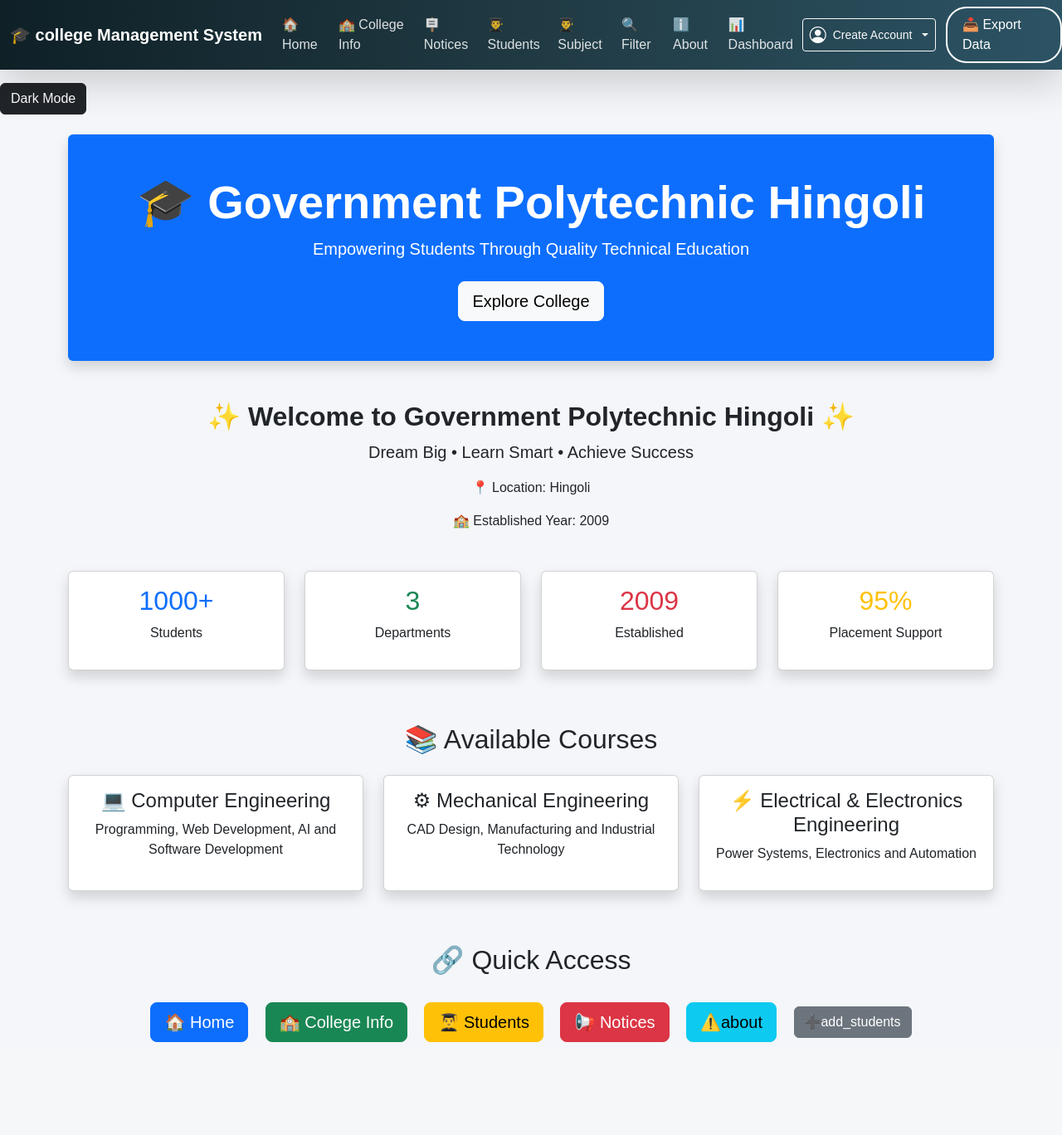
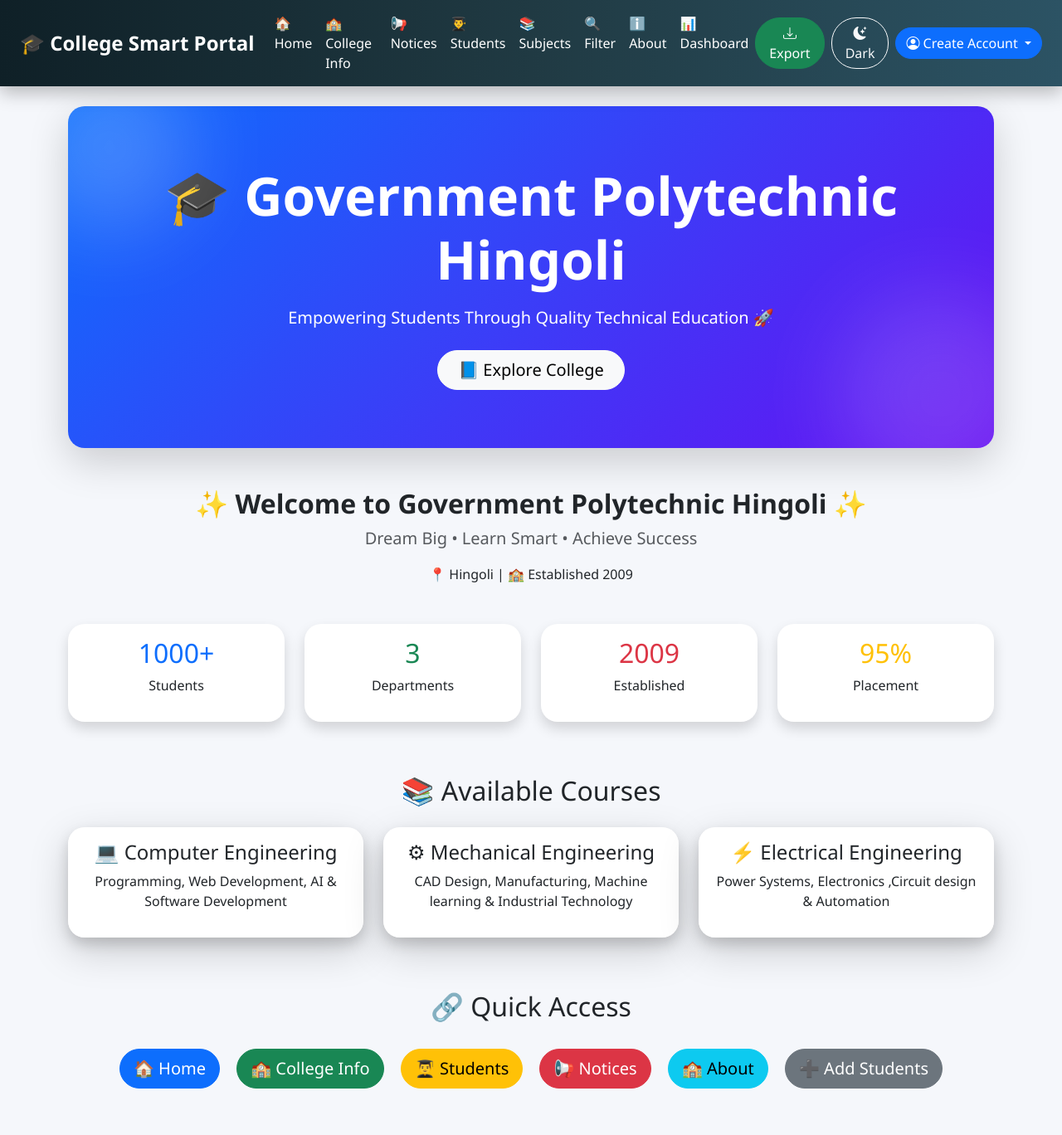
Before and after one commit to mohinighuge49-design/python-training, a Flask app: page / in a window 1280 px wide. Shown: the whole page at 83% size. Before the commit the page ends 1256 px from the top, so only its background shows below. Run offline with Flask 3, Linux system fonts and the light colour scheme.

Commit message:
enhance UI components across templates

```diff
--- a/app.py
+++ b/app.py
@@ -332,7 +332,7 @@ def register():
     if request.method == 'POST':
 
         username = request.form['username']
-        Email = request.form['Email']
+        email = request.form['email']
         password = request.form['password']
 
         hashed = generate_password_hash(password)
@@ -342,10 +342,10 @@ def register():
         conn.execute(
             '''
             INSERT INTO users
-            (username,Email,password,role)
+            (username,email,password,role)
             VALUES (?,?,?,?)
             ''',
-            (username,Email,hashed,'student')
+            (username,email,hashed,'student')
         )
 
         conn.commit()
@@ -371,7 +371,7 @@ def login():
 
         if user and check_password_hash(user['password'], password):
             session['username'] = username
-            session['Email'] = user['Email']
+            session['email'] = user['email']
             session['role'] = user['role']
             flash(f'Welcome {username}!', 'success')
             return redirect(url_for('home'))
--- a/templates/base.html
+++ b/templates/base.html
@@ -6,109 +6,113 @@
 
 <title>🎓 College Smart Portal</title>
 
-    <!-- Bootstrap CSS -->
 <link href="https://cdn.jsdelivr.net/npm/bootstrap@5.3.0/dist/css/bootstrap.min.css" rel="stylesheet">
-
 <link rel="stylesheet" href="https://cdn.jsdelivr.net/npm/bootstrap-icons@1.11.3/font/bootstrap-icons.min.css">
 
-    <!-- Custom CSS -->
 <style>
+
 body{
-            font-family: Arial, sans-serif;
-            background: #f4f6f9;
-        }
-
-        /* Navbar Links */
-        .nav-link.custom-link{
-            color: rgba(255,255,255,0.85) !important;
-            padding: 6px 12px;
-            border-radius: 8px;
-            transition: 0.3s;
-        }
-
-        .nav-link.custom-link:hover{
-            background: rgba(255,255,255,0.15);
-            color: #fff !important;
-            transform: translateY(-2px);
-        }
-
-        .nav-link.custom-link.active{
-            background: #ffc107;
-            color: #000 !important;
-            font-weight: 600;
+    font-family:'Segoe UI',sans-serif;
+    background:#f5f7fb;
+    transition:.4s;
 }
 
 .dark-mode{
     background:#121212;
-            color:white;
+    color:#fff;
 }
 
-        .dark-mode .card{
+.dark-mode .card,
+.dark-mode .table,
+.dark-mode .dropdown-menu{
     background:#1e1e1e;
-            color:white;
+    color:#fff;
 }
 
-        .dark-mode table{
-            color:white;
+.dark-mode .navbar{
+    background:#111!important;
+}
+
+.navbar{
+    backdrop-filter:blur(12px);
+    background:linear-gradient(90deg,#0f2027,#203a43,#2c5364)!important;
+    box-shadow:0 8px 20px rgba(0,0,0,.25);
+}
+
+.navbar-brand{
+    font-size:24px;
+    font-weight:700;
+}
+
+.nav-link.custom-link{
+    color:#fff!important;
+    border-radius:12px;
+    padding:8px 14px;
+    transition:.3s;
+}
+
+.nav-link.custom-link:hover{
+    background:rgba(255,255,255,.15);
+    transform:translateY(-2px);
+}
+
+.btn{
+    border-radius:30px;
+    transition:.3s;
+}
+
+.btn:hover{
+    transform:translateY(-2px);
+    box-shadow:0 10px 20px rgba(0,0,0,.2);
+}
+
+.dropdown-menu{
+    border:none;
+    border-radius:18px;
+    box-shadow:0 12px 30px rgba(0,0,0,.2);
 }
 
 .card{
-    animation: fadeIn 0.8s ease;
+    border:none;
+    border-radius:20px;
+    animation:fade .7s;
 }
 
-      .export-btn{
-    background: transparent;
-    color: white;
-    border: 2px solid white;
-    padding: 8px 18px;
-    border-radius: 25px;
-    text-decoration: none;
-    transition: 0.3s;
+@keyframes fade{
+from{opacity:0;transform:translateY(15px);}
+to{opacity:1;transform:translateY(0);}
 }
 
-.export-btn:hover{
-    background: white;
-    color: black;
-}
 </style>
-
 
 </head>
 
 <body>
 
-<!-- NAVBAR START -->
-
-<nav class="navbar navbar-expand-lg navbar-dark shadow-lg"
-     style="background: linear-gradient(90deg,#0f2027,#203a43,#2c5364);">
-
-    <div class="container">
+    <!-- PREMIUM NAVBAR -->
+<nav class="navbar navbar-expand-lg navbar-dark sticky-top">
+    <div class="container-fluid px-4">
 
         <!-- Logo -->
         <a class="navbar-brand fw-bold" href="/">
-             🎓 college Management System
+            🎓 College Smart Portal
         </a>
 
-
-        <!-- Hamburger Button -->
-        <button class="navbar-toggler" type="button"
+        <!-- Mobile Toggle -->
+        <button class="navbar-toggler"
+                type="button"
                 data-bs-toggle="collapse"
-                data-bs-target="#navbarNav"
-                aria-controls="navbarNav"
-                aria-expanded="false"
-                aria-label="Toggle navigation">
-
+                data-bs-target="#navbarNav">
             <span class="navbar-toggler-icon"></span>
         </button>
 
-        <!-- COLLAPSIBLE MENU -->
         <div class="collapse navbar-collapse" id="navbarNav">
 
-            <!-- LINKS -->
-            <ul class="navbar-nav me-auto">
+            <!-- Left Menu -->
+            <ul class="navbar-nav mx-auto">
 
                 <li class="nav-item">
-                    <a class="nav-link custom-link " href="/">🏠 Home</a>
+                    <a class="nav-link custom-link" href="/">🏠 Home</a>
                 </li>
 
                 <li class="nav-item">
@@ -116,7 +120,7 @@
                 </li>
 
                 <li class="nav-item">
-                    <a class="nav-link custom-link" href="/notices">🪧 Notices</a>
+                    <a class="nav-link custom-link" href="/notices">📢 Notices</a>
                 </li>
 
                 <li class="nav-item">
@@ -124,12 +128,14 @@
                 </li>
 
                 <li class="nav-item">
-                    <a class="nav-link custom-link" href="/subjects">👨‍🎓 Subject</a>
+                    <a class="nav-link custom-link" href="/subjects">📚 Subjects</a>
                 </li>
 
                 {% if session.get('role') == 'admin' %}
                 <li class="nav-item">
-                    <a class="nav-link custom-link" href="/add_students">➕ Add Student</a>
+                    <a class="nav-link custom-link" href="/add_students">
+                        ➕ Add Student
+                    </a>
                 </li>
                 {% endif %}
 
@@ -147,86 +153,65 @@
 
             </ul>
 
+            <!-- Right Side Buttons -->
+            <div class="d-flex align-items-center gap-2">
 
+                <!-- Export -->
+                <a href="/export" class="btn btn-success px-3">
+                    <i class="bi bi-download"></i> Export
+                </a>
+
+                <!-- Dark Mode -->
+                <button onclick="toggleTheme()"
+                        class="btn btn-outline-light px-3">
+                    <i class="bi bi-moon-stars-fill"></i> Dark
+                </button>
+
+                <!-- Profile -->
                 <div class="dropdown">
-
-            <a class="btn btn-outline-light btn-sm dropdown-toggle d-flex align-items-center gap-2"
+                    <a class="btn btn-primary dropdown-toggle"
                        href="#"
                        data-bs-toggle="dropdown">
 
-               <i class="bi bi-person-circle fs-5"></i>
+                        <i class="bi bi-person-circle"></i>
+
                         {{ session['username'] if session.get('username') else 'Create Account' }}
+
                     </a>
 
                     <ul class="dropdown-menu dropdown-menu-end">
 
                         {% if session.get('username') %}
 
-                    <li>
-                        <a class="dropdown-item" href="/profile">
-                            <i class="bi bi-person"></i> Profile
-                        </a>
-                    </li>
-
-                     <div class="text-center my-1">
-                        <hr style="margin: 5px 0;">
-                    </div>
-
-                    <li>
-                        <a class="dropdown-item" href="/settings">
-                            <i class="bi bi-gear"></i> Settings
-                        </a>
-                    </li>
-
+                        <li><a class="dropdown-item" href="/profile">👤 Profile</a></li>
+                        <li><a class="dropdown-item" href="/settings">⚙️ Settings</a></li>
                         <li><hr class="dropdown-divider"></li>
-
-                    <li>
-                        <a class="dropdown-item text-danger" href="/logout">
-                            <i class="bi bi-box-arrow-right"></i> Logout
-                        </a>
-                    </li>
+                        <li><a class="dropdown-item text-danger" href="/logout">🚪 Logout</a></li>
 
                         {% else %}
 
-                    <li>
-                        <a class="dropdown-item" href="/login">
-                            <i class="bi bi-box-arrow-in-right"></i>  Login
-                        </a>
-                    </li>
-
-                    <div class="text-center my-1">
-                        <hr style="margin: 5px 0;">
-                    </div>
-
-                    <li>
-                        <a class="dropdown-item" href="/register">
-                         <i class="bi bi-person-plus-fill"></i>  Register
-                        </a>
-                    </li>
+                        <li><a class="dropdown-item" href="/login">🔑 Login</a></li>
+                        <li><a class="dropdown-item" href="/register">📝 Register</a></li>
 
                         {% endif %}
 
                     </ul>
                 </div>
+
+            </div>
+
         </div>
     </div>
+</nav>
 
-
-  <a href="/export" class="export-btn">
-    📥 Export Data
-</a>
-
-</nav>
-<!-- NAVBAR END -->
-
-<!-- FLASH MESSAGES -->
+<!-- Flash Messages -->
 <div class="container mt-3">
 
     {% with messages = get_flashed_messages(with_categories=true) %}
         {% if messages %}
             {% for category, message in messages %}
 
-                <div class="alert alert-{{ category }} alert-dismissible fade show">
+            <div class="alert alert-{{ category }} alert-dismissible fade show shadow-sm rounded-3">
                 {{ message }}
                 <button type="button" class="btn-close" data-bs-dismiss="alert"></button>
             </div>
@@ -237,38 +222,43 @@
 
 </div>
 
-<button onclick="toggleTheme()" class="btn btn-dark">
-    Dark Mode
-</button>
-
-<script>
-function toggleTheme() {
-    document.body.classList.toggle("dark-mode");
-
-    if(document.body.classList.contains("dark-mode")){
-        localStorage.setItem("theme","dark");
-    } else {
-        localStorage.setItem("theme","light");
-    }
-}
-
-if(localStorage.getItem("theme")=="dark"){
-    document.body.classList.add("dark-mode");
-}
-</script>
-
-<!-- PAGE CONTENT -->
-<div class="container mt-4">
-
+<!-- Page Content -->
+<div class="container mt-4 mb-5">
     {% block content %}
     {% endblock %}
-
 </div>
 
 <!-- Bootstrap JS -->
 <script src="https://cdn.jsdelivr.net/npm/bootstrap@5.3.0/dist/js/bootstrap.bundle.min.js"></script>
 
+<!-- Chart.js -->
 <script src="https://cdn.jsdelivr.net/npm/chart.js"></script>
+
+<!-- Dark Mode -->
+<script>
+
+function toggleTheme(){
+
+    document.body.classList.toggle("dark-mode");
+
+    localStorage.setItem(
+        "theme",
+        document.body.classList.contains("dark-mode")
+        ? "dark"
+        : "light"
+    );
+
+}
+
+window.onload=function(){
+
+    if(localStorage.getItem("theme")=="dark"){
+        document.body.classList.add("dark-mode");
+    }
+
+}
+
+</script>
 
 </body>
 </html>
--- a/templates/home.html
+++ b/templates/home.html
@@ -4,40 +4,79 @@
 
 {% block content %}
 
-<!-- Hero Section -->
-<div class="bg-primary text-white text-center p-5 rounded shadow">
-    <h1 class="display-4 fw-bold">
+<style>
+.hero-section {
+    background: linear-gradient(135deg, #0d6efd, #6610f2);
+    color: white;
+    text-align: center;
+    padding: 70px 20px;
+    border-radius: 20px;
+    position: relative;
+    overflow: hidden;
+}
+
+/* glow effect */
+.hero-section::before,
+.hero-section::after {
+    content: "";
+    position: absolute;
+    border-radius: 50%;
+    filter: blur(50px);
+}
+
+.hero-section::before {
+    width: 200px;
+    height: 200px;
+    background: rgba(255,255,255,0.2);
+    top: -50px;
+    left: -50px;
+}
+
+.hero-section::after {
+    width: 250px;
+    height: 250px;
+    background: rgba(255,255,255,0.15);
+    bottom: -60px;
+    right: -60px;
+}
+</style>
+
+
+<!-- HERO -->
+<div class="hero-section shadow-lg">
+
+    <h1 class="display-3 fw-bold mb-3">
         🎓 Government Polytechnic Hingoli
     </h1>
-    <p class="lead">
-        Empowering Students Through Quality Technical Education
+
+    <p class="lead mb-4">
+        Empowering Students Through Quality Technical Education 🚀
     </p>
-    <a href="/college_info" class="btn btn-light btn-lg mt-2">
-        Explore College
+
+    <a href="/college_info" class="btn btn-light btn-lg px-4">
+        📘 Explore College
     </a>
+
 </div>
 
-<!-- Welcome Section -->
-<div class="mt-5">
-    <h2 class="text-center fw-bold">
-        ✨ Welcome to Government Polytechnic Hingoli ✨
-    </h2>
 
-    <p class="text-center fs-5">
+<!-- WELCOME -->
+<div class="mt-5 text-center">
+    <h2 class="fw-bold">✨ Welcome to Government Polytechnic Hingoli ✨</h2>
+
+    <p class="fs-5 text-muted">
         Dream Big • Learn Smart • Achieve Success
     </p>
 
-    <div class="text-center">
-        <p>📍 Location: Hingoli</p>
-        <p>🏫 Established Year: 2009</p>
-    </div>
+    <p>📍 Hingoli | 🏫 Established 2009</p>
 </div>
 
-<!-- Quick Stats -->
-<div class="row mt-5">
+
+<!-- STATS -->
+<div class="row mt-5 text-center">
 
     <div class="col-md-3 mb-3">
-        <div class="card shadow text-center h-100">
+        <div class="card shadow border-0 h-100">
             <div class="card-body">
                 <h2 class="text-primary">1000+</h2>
                 <p>Students</p>
@@ -46,7 +85,7 @@
     </div>
 
     <div class="col-md-3 mb-3">
-        <div class="card shadow text-center h-100">
+        <div class="card shadow border-0 h-100">
             <div class="card-body">
                 <h2 class="text-success">3</h2>
                 <p>Departments</p>
@@ -55,7 +94,7 @@
     </div>
 
     <div class="col-md-3 mb-3">
-        <div class="card shadow text-center h-100">
+        <div class="card shadow border-0 h-100">
             <div class="card-body">
                 <h2 class="text-danger">2009</h2>
                 <p>Established</p>
@@ -64,58 +103,48 @@
     </div>
 
     <div class="col-md-3 mb-3">
-        <div class="card shadow text-center h-100">
+        <div class="card shadow border-0 h-100">
             <div class="card-body">
                 <h2 class="text-warning">95%</h2>
-                <p>Placement Support</p>
+                <p>Placement</p>
             </div>
         </div>
     </div>
 
 </div>
 
-<!-- Courses Section -->
+
+<!-- COURSES -->
 <div class="mt-5">
 
-    <h2 class="text-center mb-4">
-        📚 Available Courses
-    </h2>
+    <h2 class="text-center mb-4">📚 Available Courses</h2>
 
     <div class="row">
 
         <div class="col-md-4 mb-3">
-            <div class="card shadow h-100">
-                <div class="card-body text-center">
-                    <h4>💻 Computer Engineering</h4>
-                    <p>
-                        Programming, Web Development,
-                        AI and Software Development
-                    </p>
-                </div>
+               <div class="card border-primary shadow text-center">
+            <div class="card shadow-lg border-0 h-100 text-center p-3">
+                <h4>💻 Computer Engineering</h4>
+                <p>Programming, Web Development, AI & Software Development</p>
             </div>
+        </div>
         </div>
 
         <div class="col-md-4 mb-3">
-            <div class="card shadow h-100">
-                <div class="card-body text-center">
-                    <h4>⚙ Mechanical Engineering</h4>
-                    <p>
-                        CAD Design, Manufacturing
-                        and Industrial Technology
-                    </p>
-                </div>
+               <div class="card border-primary shadow text-center">
+            <div class="card shadow-lg border-0 h-100 text-center p-3">
+                <h4>⚙ Mechanical Engineering</h4>
+                <p>CAD Design, Manufacturing, Machine learning & Industrial Technology</p>
             </div>
+        </div>
         </div>
 
         <div class="col-md-4 mb-3">
-            <div class="card shadow h-100">
-                <div class="card-body text-center">
-                    <h4>⚡ Electrical & Electronics Engineering</h4>
-                    <p>
-                        Power Systems,
-                        Electronics and Automation
-                    </p>
-                </div>
+            <div class="card border-primary shadow text-center">
+            <div class="card shadow-lg border-0 h-100 text-center p-3">
+                <h4>⚡ Electrical Engineering</h4>
+                <p>Power Systems, Electronics ,Circuit design & Automation</p>
+            </div>
             </div>
         </div>
 
@@ -123,25 +152,19 @@
 
 </div>
 
-<!-- Quick Links -->
+
+<!-- QUICK LINKS -->
 <div class="mt-5 text-center">
 
-    <h2 class="mb-4">
-        🔗 Quick Access
-    </h2>
+    <h2 class="mb-4">🔗 Quick Access</h2>
 
-    <a href="/" class="btn btn-primary btn-lg m-2"> 🏠 Home</a>
+    <a href="/" class="btn btn-primary btn-lg m-2">🏠 Home</a>
+    <a href="/college_info" class="btn btn-success btn-lg m-2">🏫 College Info</a>
+    <a href="/students_info" class="btn btn-warning btn-lg m-2">👨‍🎓 Students</a>
+    <a href="/notices" class="btn btn-danger btn-lg m-2">📢 Notices</a>
+    <a href="/about" class="btn btn-info btn-lg m-2">🏫 About</a>
+    <a href="/add_students" class="btn btn-secondary btn-lg m-2">➕ Add Students</a>
 
-    <a href="/college_info" class="btn btn-success btn-lg m-2"> 🏫 College Info</a>
-
-    <a href="/students_info" class="btn btn-warning btn-lg m-2">👨‍🎓 Students </a>
-
-    <a href="/notices" class="btn btn-danger btn-lg m-2">📢 Notices </a>
-
-    <a href="/about" class="btn btn-info btn-lg m-2">⚠️about </a>
-
-    <a href="/add_students" class="btn btn-secondary m-2">➕add_students</a>
 </div>
 
-
 {% endblock %}
```
Also changed, not shown: templates/dashboard.html (+22 -21 lines). Lines whose indentation alone changed are shown as unchanged.
